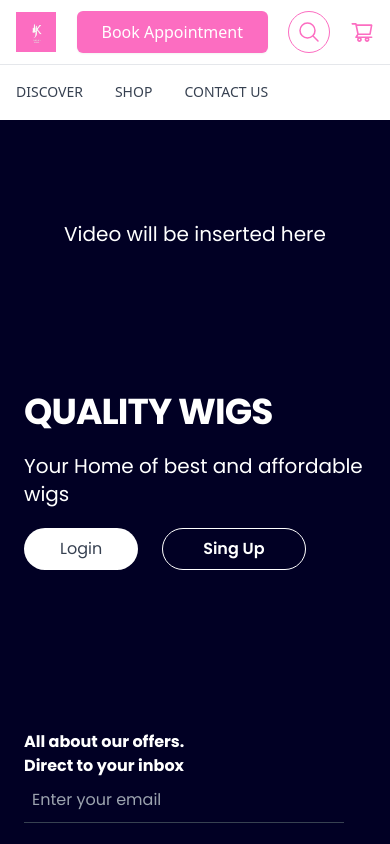
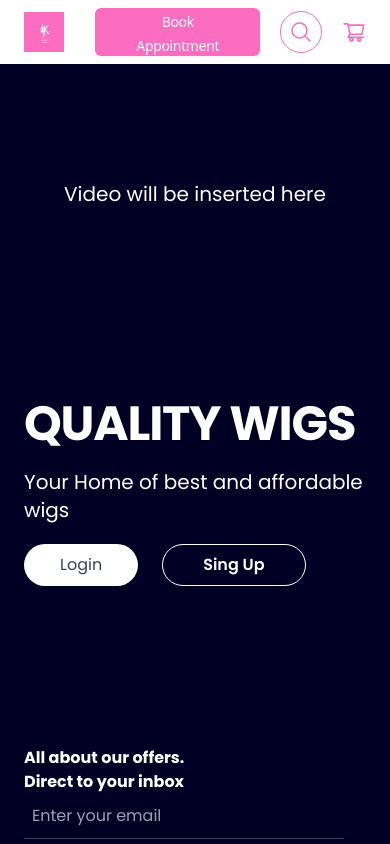
Before and after one commit to mukadas026/kuku-s-hair-website-frontend, a React (Create React App) app: page / in a window 390 px wide. Shown: the top 844 px of the page. Built offline with nearby package versions, Linux system fonts and the light colour scheme.

Commit message:
check it out

```diff
--- a/src/components/Navigation/Navigation.jsx
+++ b/src/components/Navigation/Navigation.jsx
@@ -35,7 +35,7 @@ const [openSearch, setOpenSearch] = useState(false);
 									</a>
 								</div>
 								{/* Flyout menus */}
-								<Popover.Group className=" absolute inset-x-0 bottom-0 sm:static sm:flex-1 sm:self-stretch">
+								{/* <Popover.Group className=" absolute inset-x-0 bottom-0 sm:static sm:flex-1 sm:self-stretch">
 									<div className="flex h-14  outline-none space-x-8 overflow-x-auto border-t px-4 pb-px sm:h-full sm:justify-center  sm:overflow-visible sm:border-t-0 sm:pb-0">
 										{navigation.categories.map((category, categoryIdx) => (
 											<Popover key={categoryIdx} className="flex">
@@ -58,14 +58,14 @@ const [openSearch, setOpenSearch] = useState(false);
 											</Popover>
 										))}
 									</div>
-								</Popover.Group>
+								</Popover.Group> */}
 								{/* SEARCH AND  CAR SECTION  */}
 								<div className="flex flex-row  space-x-5 items-center justify-end">
 									<button
 										type="button"
-										className="sm:m-10  p-2 sm:h-10 items-center rounded-md border border-transparent bg-Main px-6 text-base font-medium text-white shadow-sm  focus:outline-none  focus:ring-offset-2"
+										className="sm:w-[60%] md:w-[100%]  sm:h-12 md:h-10 items-center rounded-md border border-transparent bg-Main px-6 text-base font-medium text-white shadow-sm  focus:outline-none  focus:ring-offset-2"
 									>
-										<span className="">Book Appointment</span>
+										<span className="sm:text-sm sm:tracking-tight md:tracking-normal md:text-base ">Book Appointment</span>
 									</button>
 									{/* Search */}
 									<div className=" border-Main border rounded-full ">
--- a/tailwind.config.js
+++ b/tailwind.config.js
@@ -2,13 +2,13 @@
 module.exports = {
   content: ["./src/**/*.{js,jsx,ts,tsx}"],
   theme: {
-    // screens: {
-    //   sm: "340px",
-    //   md: "768px",
-    //   lg: "1024px",
-    //   xl: "1280px",
-    //   "2xl": "1536px",
-    // },
+    screens: {
+      sm: "340px",
+      md: "768px",
+      lg: "1024px",
+      xl: "1280px",
+      "2xl": "1536px",
+    },
     extend: {
       colors: {
         Darker: "#FA58A1",
```
Also changed, not shown: 1 other file (tests, documents, lock files or other folders).
